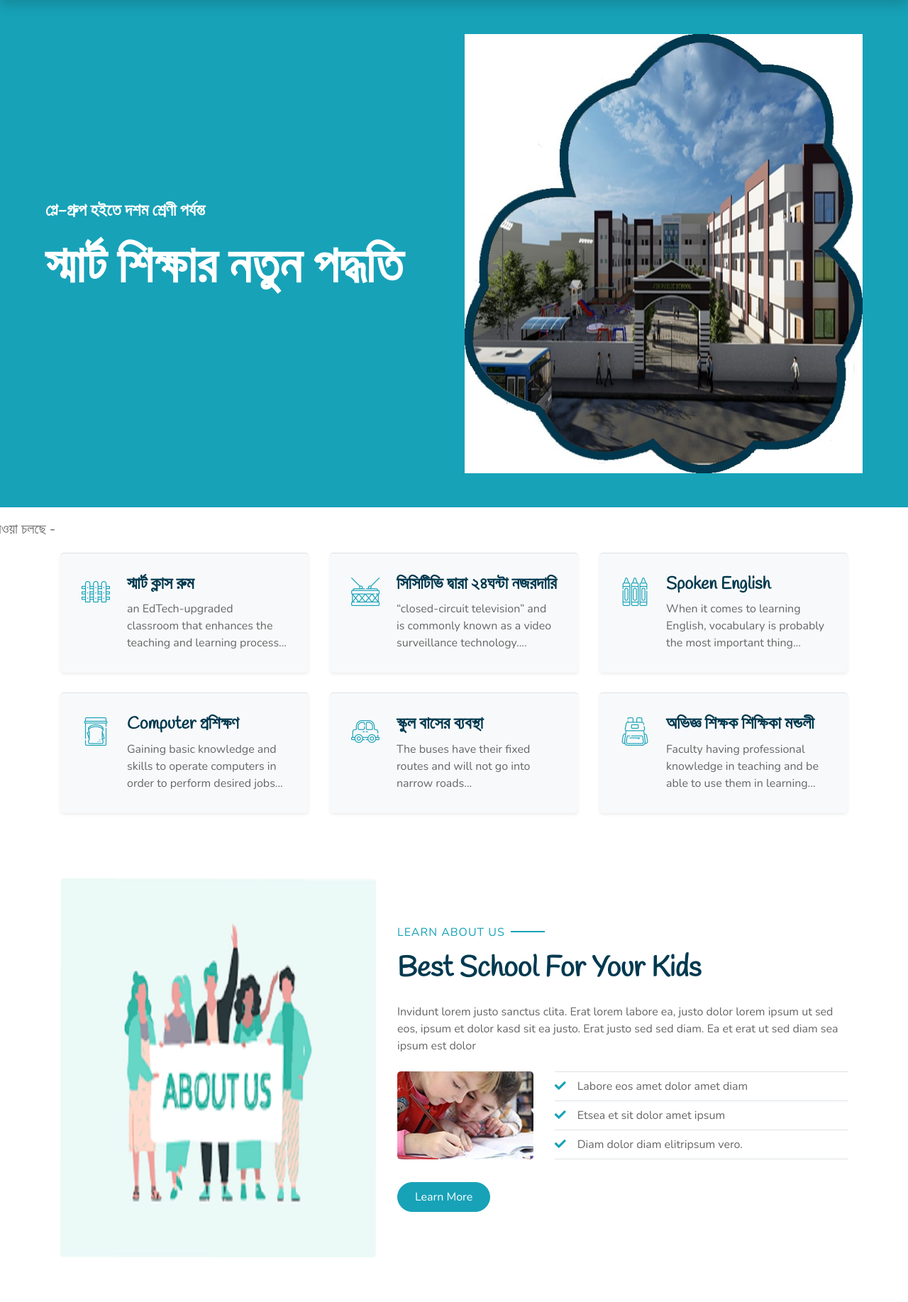
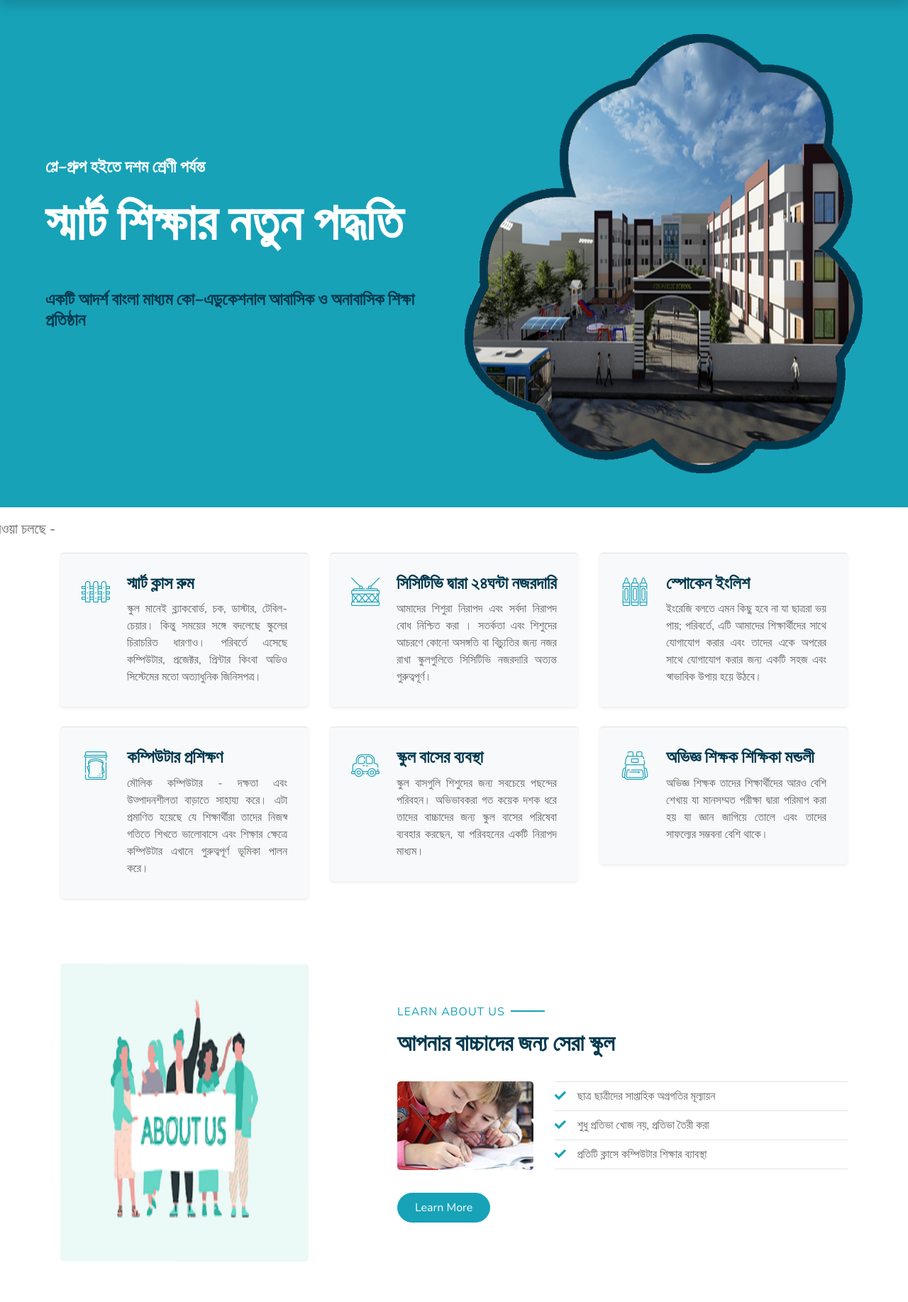
Before and after one commit to sumantts/school, a PHP site: page / in a window 1280 px wide. Shown: the part 85-1920 px from the top of the page at 71% size. Run offline with PHP 8.4, Linux system fonts and the light colour scheme; some libraries are stand-ins or nearby versions.

Commit message:
ui text update

```diff
--- a/common/about.php
+++ b/common/about.php
@@ -7,19 +7,20 @@
               class="img-fluid rounded mb-5 mb-lg-0"
               src="img/about.png"
               alt=""
+              style="height: 420px;"
             />
           </div>
           <div class="col-lg-7">
             <p class="section-title pr-5">
               <span class="pr-2">Learn About Us</span>
             </p>
-            <h1 class="mb-4">Best School For Your Kids</h1>
-            <p>
+            <h2 class="mb-4">আপনার বাচ্চাদের জন্য সেরা স্কুল</h2>
+            <!-- <p>
               Invidunt lorem justo sanctus clita. Erat lorem labore ea, justo
               dolor lorem ipsum ut sed eos, ipsum et dolor kasd sit ea justo.
               Erat justo sed sed diam. Ea et erat ut sed diam sea ipsum est
               dolor
-            </p>
+            </p> -->
             <div class="row pt-2 pb-4">
               <div class="col-6 col-md-4">
                 <img class="img-fluid rounded" src="img/about-2.jpg" alt="" />
@@ -27,16 +28,13 @@
               <div class="col-6 col-md-8">
                 <ul class="list-inline m-0">
                   <li class="py-2 border-top border-bottom">
-                    <i class="fa fa-check text-primary mr-3"></i>Labore eos amet
-                    dolor amet diam
+                    <i class="fa fa-check text-primary mr-3"></i>ছাত্র ছাত্রীদের সাপ্তাহিক অগ্রগতির মূল্যায়ন
                   </li>
                   <li class="py-2 border-bottom">
-                    <i class="fa fa-check text-primary mr-3"></i>Etsea et sit
-                    dolor amet ipsum
+                    <i class="fa fa-check text-primary mr-3"></i>শুধু প্রতিভা খোজ নয়, প্রতিভা তৈরী করা
                   </li>
                   <li class="py-2 border-bottom">
-                    <i class="fa fa-check text-primary mr-3"></i>Diam dolor diam
-                    elitripsum vero.
+                    <i class="fa fa-check text-primary mr-3"></i>প্রতিটি ক্লাসে কম্পিউটার শিক্ষার ব্যাবস্থা
                   </li>
                 </ul>
               </div>
--- a/common/banner.php
+++ b/common/banner.php
@@ -4,32 +4,24 @@
       <div class="row align-items-center px-3">
         <div class="col-lg-6 text-center text-lg-left">
           <h4 class="text-white mb-4 mt-5 mt-lg-0">প্লে-গ্রুপ হইতে দশম শ্রেণী পর্যন্ত</h4>
-          <h1 class="display-3 font-weight-bold text-white">
+          <h1 class="display-3 font-weight-bold text-white mb-5">
             <!-- New Approach to Smart Education -->
             স্মার্ট শিক্ষার নতুন পদ্ধতি
           </h1>
+
+          <h4 class="mb-4 mt-5 mt-lg-0">একটি আদর্শ বাংলা মাধ্যম কো-এডুকেশনাল আবাসিক ও অনাবাসিক শিক্ষা প্রতিষ্ঠান</h4>
+
+          <!-- <img src="img/admision_on_going.png" width=200 style="margin-top: 50px;"> -->
           <!-- <h3> From Play Group to 10th Class</h3> -->
 
           <!-- <a href="" class="btn btn-secondary mt-1 py-3 px-5">Learn More</a> -->
         </div>
         <div class="col-lg-6 mb-5 text-center text-lg-right">
           <!-- <img class="img-fluid mt-5" src="img/header.png" alt="" /> -->
-          <img class="img-fluid mt-5" src="img/home_banner.jpg" alt="" />
+          <img class="img-fluid mt-5" src="img/home_banner.png" alt="" />
         </div>
       </div>
     </div>
-
-    <!-- <div class="container-fluid py-1">
-    <p class="first-slide">
-        <span>Precision - Authenticity - Aesthetics -&nbsp;</span>
-      </p>
-      <p class="words words--first">
-        <span>Precision - Authenticity - Aesthetics -&nbsp;</span>
-      </p>
-      <p class="words words--second">
-        <span>Precision - Authenticity - Aesthetics -&nbsp;</span>
-      </p>
-    </div> -->
 
     <div class="">
       <p class="first-slide">
--- a/common/facilities.php
+++ b/common/facilities.php
@@ -7,13 +7,11 @@
               class="d-flex bg-light shadow-sm border-top rounded mb-4"
               style="padding: 30px"
             >
-              <i
-                class="flaticon-050-fence h1 font-weight-normal text-primary mb-3"
-              ></i>
+              <i class="flaticon-050-fence h1 font-weight-normal text-primary mb-3"></i>
               <div class="pl-4">
                 <!-- <h4>Smart Class Room</h4> -->
                 <h4>স্মার্ট ক্লাস রুম</h4>
-                <p class="m-0"> an EdTech-upgraded classroom that enhances the teaching and learning process...</p>
+                <p class="m-0 text-justify">স্কুল মানেই ব্ল্যাকবোর্ড, চক, ডাস্টার, টেবিল-চেয়ার। কিন্তু সময়ের সঙ্গে বদলেছে স্কুলের চিরাচরিত ধারণাও। পরিবর্তে এসেছে কম্পিউটার, প্রজেক্টর, প্রিন্টার কিংবা অডিও সিস্টেমের মতো অত্যাধুনিক জিনিসপত্র।</p>
               </div>
             </div>
           </div>
@@ -28,7 +26,7 @@
               <div class="pl-4">
                 <!-- <h4>CCTV Surveillance</h4> -->
                 <h4>সিসিটিভি দ্বারা ২৪ঘন্টা নজরদারি</h4>
-                <p class="m-0">“closed-circuit television” and is commonly known as a video surveillance technology....</p>
+                <p class="m-0 text-justify">আমাদের শিশুরা নিরাপদ এবং সর্বদা নিরাপদ বোধ নিশ্চিত করা । সতর্কতা এবং শিশুদের আচরণে কোনো অসঙ্গতি বা বিচ্যুতির জন্য নজর রাখা স্কুলগুলিতে সিসিটিভি নজরদারি অত্যন্ত গুরুত্বপূর্ণ।</p>
               </div>
             </div>
           </div>
@@ -41,8 +39,8 @@
                 class="flaticon-030-crayons h1 font-weight-normal text-primary mb-3"
               ></i>
               <div class="pl-4">
-                <h4>Spoken English</h4>
-                <p class="m-0"> When it comes to learning English, vocabulary is probably the most important thing...</p>
+                <h4>স্পোকেন ইংলিশ</h4>
+                <p class="m-0 text-justify">ইংরেজি বলতে এমন কিছু হবে না যা ছাত্ররা ভয় পায়; পরিবর্তে, এটি আমাদের  শিক্ষার্থীদের সাথে যোগাযোগ করার এবং তাদের একে অপরের সাথে যোগাযোগ করার জন্য একটি সহজ এবং স্বাভাবিক উপায় হয়ে উঠবে।</p>
               </div>
             </div>
           </div>
@@ -53,8 +51,8 @@
             >
             <i class="flaticon-025-sandwich h1 font-weight-normal text-primary mb-3"></i>
               <div class="pl-4">
-                <h4>Computer প্রশিক্ষণ</h4>
-                <p class="m-0">Gaining basic knowledge and skills to operate computers in order to perform desired jobs...</p>
+                <h4>কম্পিউটার প্রশিক্ষণ</h4>
+                <p class="m-0  text-justify">মৌলিক কম্পিউটার - দক্ষতা এবং উত্পাদনশীলতা বাড়াতে  সাহায্য করে। এটা প্রমাণিত হয়েছে যে শিক্ষার্থীরা তাদের নিজস্ব গতিতে শিখতে ভালোবাসে এবং শিক্ষার ক্ষেত্রে কম্পিউটার এখানে গুরুত্বপূর্ণ ভূমিকা পালন করে।</p>
               </div>
             </div>
           </div>
@@ -67,7 +65,7 @@
               <div class="pl-4">
                 <!-- <h4>Bus Service</h4> -->
                 <h4>স্কুল বাসের ব্যবস্থা</h4>
-                <p class="m-0"> The buses have their fixed routes and will not go into narrow roads...</p>
+                <p class="m-0  text-justify">স্কুল বাসগুলি শিশুদের জন্য সবচেয়ে পছন্দের পরিবহন। অভিভাবকরা গত কয়েক দশক ধরে তাদের বাচ্চাদের জন্য স্কুল বাসের পরিষেবা ব্যবহার করছেন, যা পরিবহনের একটি নিরাপদ মাধ্যম। </p>
               </div>
             </div>
           </div>
@@ -82,7 +80,7 @@
               <div class="pl-4">
                 <!-- <h4>Professional Teachers</h4> -->
                 <h4>অভিজ্ঞ শিক্ষক শিক্ষিকা মন্ডলী</h4>
-                <p class="m-0">Faculty having professional knowledge in teaching and be able to use them in learning...</p>
+                <p class="m-0  text-justify">অভিজ্ঞ শিক্ষক তাদের শিক্ষার্থীদের আরও বেশি শেখায় যা মানসম্মত পরীক্ষা দ্বারা পরিমাপ করা হয় যা জ্ঞান জাগিয়ে তোলে এবং তাদের সাফল্যের সম্ভবনা বেশি থাকে। </p>
               </div>
             </div>
           </div>
--- a/common/header.php
+++ b/common/header.php
@@ -4,8 +4,8 @@
     <meta charset="utf-8" />
     <title>A.T.S Public School</title>
     <meta content="width=device-width, initial-scale=1.0" name="viewport" />
-    <meta content="Free HTML Templates" name="keywords" />
-    <meta content="Free HTML Templates" name="description" />
+    <!-- <meta content="Free HTML Templates" name="keywords" />
+    <meta content="Free HTML Templates" name="description" /> -->
 
     <!-- Favicon -->
     <link href="img/favicon.ico" rel="icon" />
--- a/common/registration.php
+++ b/common/registration.php
@@ -6,25 +6,22 @@
             <p class="section-title pr-5">
               <span class="pr-2">Book A Seat</span>
             </p>
-            <h1 class="mb-4">Book A Seat For Your Kid</h1>
-            <p>
+            <h2 class="mb-4">আপনার সন্তানের জন্য একটি আসন সংরিক্ষত করুন। </h2>
+            <!-- <p>
               Invidunt lorem justo sanctus clita. Erat lorem labore ea, justo
               dolor lorem ipsum ut sed eos, ipsum et dolor kasd sit ea justo.
               Erat justo sed sed diam. Ea et erat ut sed diam sea ipsum est
               dolor
-            </p>
+            </p> -->
             <ul class="list-inline m-0">
               <li class="py-2">
-                <i class="fa fa-check text-success mr-3"></i>Labore eos amet
-                dolor amet diam
+                <i class="fa fa-check text-success mr-3"></i>প্লে গ্রুপ শ্রেণীতে ভর্তির জন্য একটি শিশুর বয়স কমপক্ষে ২+ বছর হতে হবে
               </li>
               <li class="py-2">
-                <i class="fa fa-check text-success mr-3"></i>Etsea et sit dolor
-                amet ipsum
+                <i class="fa fa-check text-success mr-3"></i>কেজি শ্রেণীতে ভর্তির জন্য একটি শিশুর বয়স 4 বছর হতে হবে
               </li>
               <li class="py-2">
-                <i class="fa fa-check text-success mr-3"></i>Diam dolor diam
-                elitripsum vero.
+                <i class="fa fa-check text-success mr-3"></i>১ম শ্রেণীতে ভর্তির জন্য শিশুর বয়স ৬ বছর হতে হবে
               </li>
             </ul>
             <a href="" class="btn btn-primary mt-4 py-2 px-4">Book Now</a>
@@ -58,9 +55,10 @@
                       style="height: 47px"
                     >
                       <option selected>Select A Class</option>
-                      <option value="1">Class 1</option>
-                      <option value="2">Class 1</option>
-                      <option value="3">Class 1</option>
+                      <option value="1">Play Group</option>
+                      <option value="2">Lower kg</option>
+                      <option value="3">Upper Kg</option>
+                      <option value="4">Class 1</option>
                     </select>
                   </div>
                   <div>
--- a/office/assets/php/sql_conn.php
+++ b/office/assets/php/sql_conn.php
@@ -6,9 +6,9 @@
 		$dbname = 'ats_public_school';
 	}else{
 		$host = 'localhost';
-		$username = 'ats_public_school';
-		$password = 'ats_public_school123!@#';
-		$dbname = 'ats_public_school';
+		$username = 'pioneers_mychember';
+		$password = 'mychember123';
+		$dbname = 'pioneers_ats_public_school';
 	}
 	$mysqli = new mysqli($host, $username, $password, $dbname);
 
--- a/pages/home.php
+++ b/pages/home.php
@@ -11,7 +11,7 @@
     <!-- About End -->
 
     <!-- Class Start -->
-    <?php include('common/popular_class.php'); ?>
+    <?php //include('common/popular_class.php'); ?>
     <!-- Class End -->
 
     <!-- Registration Start -->
@@ -19,13 +19,13 @@
     <!-- Registration End -->
 
     <!-- Team Start -->
-    <?php include('common/team.php'); ?>
+    <?php //include('common/team.php'); ?>
     <!-- Team End -->
 
     <!-- Testimonial Start -->
-    <?php include('common/testimonial.php'); ?>
+    <?php //include('common/testimonial.php'); ?>
     <!-- Testimonial End -->
 
     <!-- Blog Start -->
-    <?php include('common/blog.php'); ?>
+    <?php //include('common/blog.php'); ?>
     <!-- Blog End -->
```
Also changed, not shown: img/_home_banner.jpg (renamed from img/home_banner.jpg), img/admision_on_going.png (added), img/home_banner.png (added).
